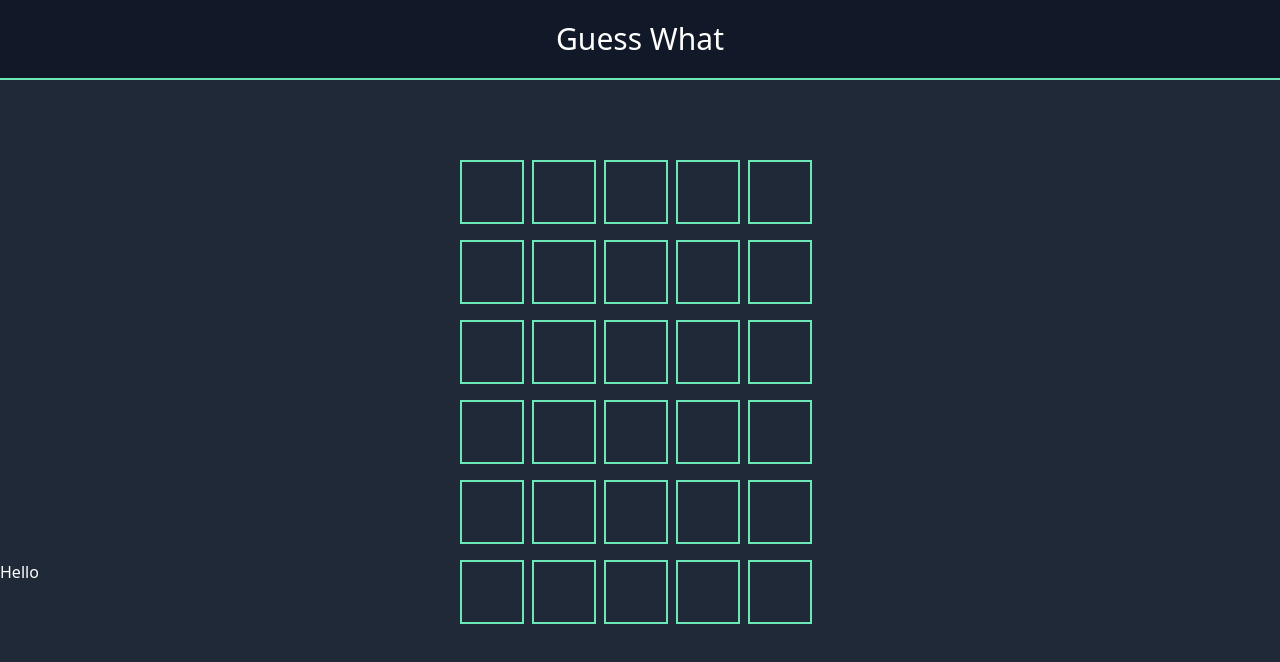
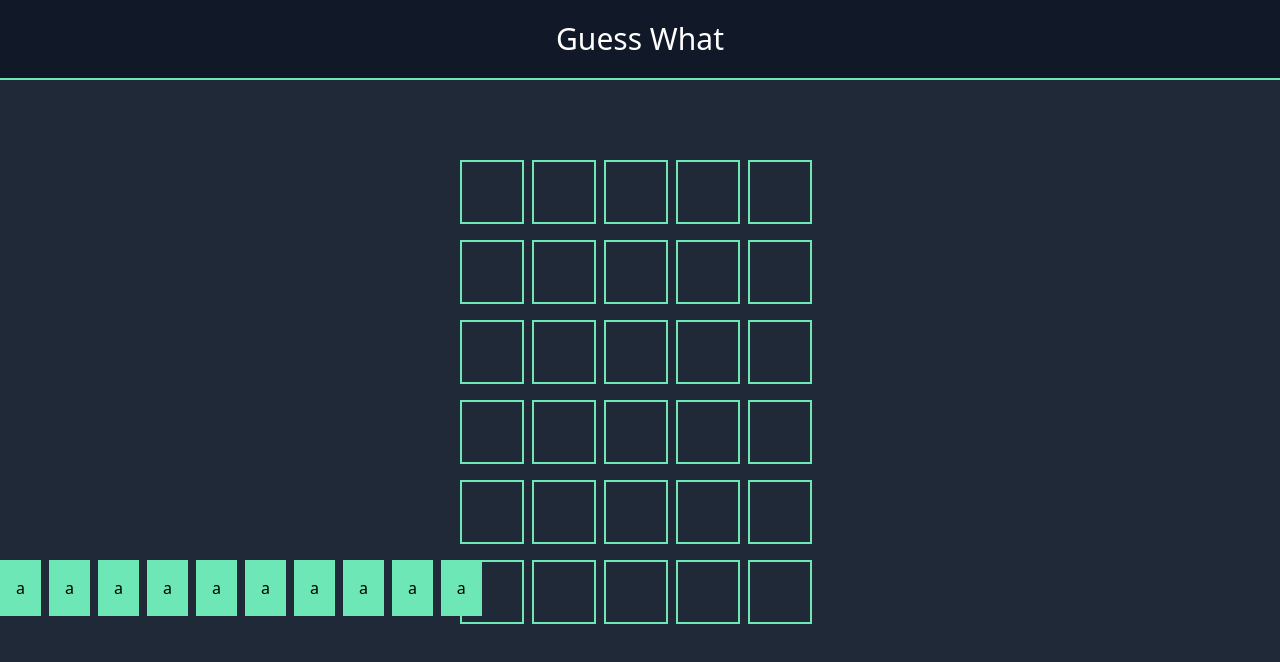
Before and after one commit to liam1703/guess-what, a Vue app in the folder guess_what/: page / in a window 1280 px wide. Shown: the top 662 px of the page. Built offline with nearby package versions, Linux system fonts and the light colour scheme.

Commit message:
Keyboard keys

```diff
--- a/guess_what/src/components/Keyboard.vue
+++ b/guess_what/src/components/Keyboard.vue
@@ -1,5 +1,16 @@
 <template>
-  <div class="text-white">Hello</div>
+  <div class="flex">
+    <div class="p-4 bg-green-300 mr-2">a</div>
+    <div class="p-4 bg-green-300 mr-2">a</div>
+    <div class="p-4 bg-green-300 mr-2">a</div>
+    <div class="p-4 bg-green-300 mr-2">a</div>
+    <div class="p-4 bg-green-300 mr-2">a</div>
+    <div class="p-4 bg-green-300 mr-2">a</div>
+    <div class="p-4 bg-green-300 mr-2">a</div>
+    <div class="p-4 bg-green-300 mr-2">a</div>
+    <div class="p-4 bg-green-300 mr-2">a</div>
+    <div class="p-4 bg-green-300 mr-2">a</div>
+  </div>
 </template>
 <script>
 export default {
```
